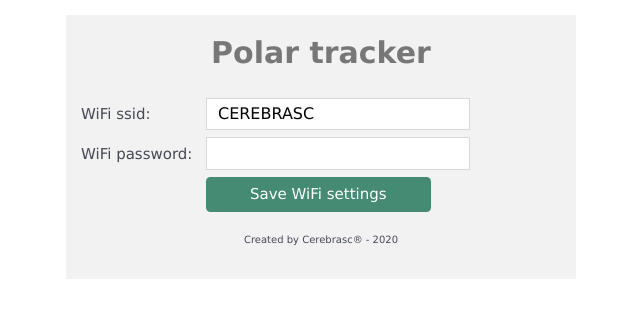
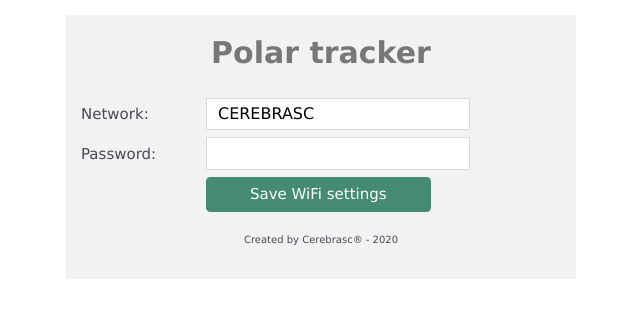
Before and after one commit to renan-fazzani/src, a plain HTML site: page wifi-setup/fs/index.html in a window 1280 px wide. Shown: the full height of the page, 319-959 px from the left. Drawn offline with Linux system fonts and the light colour scheme.

Commit message:
Update index.html

```diff
--- a/wifi-setup/fs/index.html
+++ b/wifi-setup/fs/index.html
@@ -51,11 +51,11 @@
       <div class="form">
         <div class="">
           <div class="form-control">
-            <label>WiFi ssid:</label>
+            <label>Network:</label>
             <input type="text" id="ssid" value="CEREBRASC">
           </div>
           <div class="form-control">
-            <label>WiFi password:</label>
+            <label>Password:</label>
             <input type="password" id="pass">
           </div>
 			<div id="resultado"></div>
@@ -77,6 +77,14 @@
   <script>
     var saveButton = document.getElementById('save');
     var spinnerSpan = document.getElementById('spinner');
+
+	//function sleep(milliseconds) {
+    //var start = new Date().getTime();
+    //for (var i = 0; i < 1e7; i++) {
+      //if ((new Date().getTime() - start) > milliseconds)
+        // break;
+      //}
+    //}
     saveButton.onclick = function() {
       spinnerSpan.className = 'spin';
       var ssid = document.getElementById('ssid').value || '';
@@ -96,8 +104,11 @@
       }).then(function() {
         spinnerSpan.className = '';
       });
-	  //window.location="http://polartracker.com.br/";
-    };
+
+	//sleep(5000)
+	window.location="http://polartracker.com.br/";
+	};
+
   </script>
 
   </body>
```
